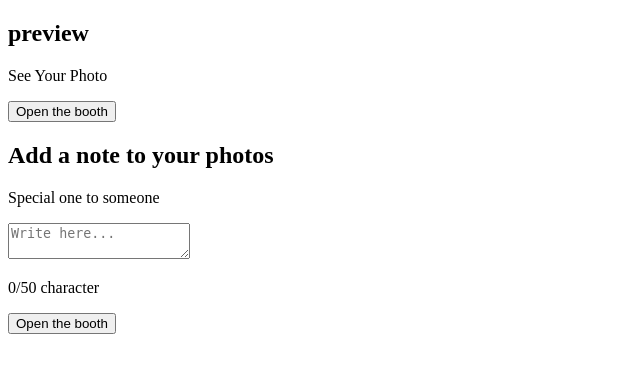
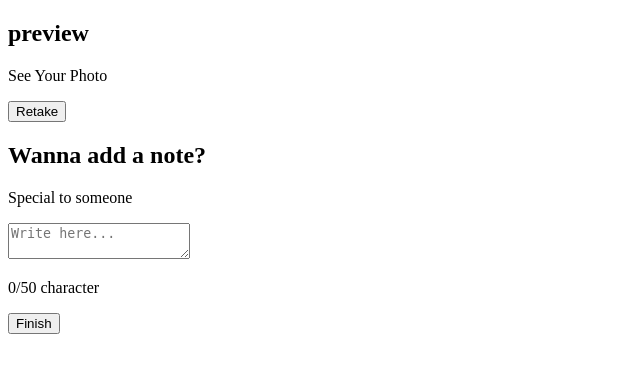
Before and after one commit to zuhraalya/photobooth-web-PAW, a Laravel app: page /editor in a window 1280 px wide. Shown: the top 373 px of the page, without its empty margins (0-640 px from the left). Run offline with Laravel 12, Linux system fonts and the light colour scheme.

Commit message:
feat: update photo preview and note layout

```diff
--- a/resources/views/editor/index.blade.php
+++ b/resources/views/editor/index.blade.php
@@ -4,27 +4,31 @@
 <head>
     <meta charset="UTF-8">
     <meta name="viewport" content="width=device-width, initial-scale=1.0">
-    <title>Photobooth - Photo Editor</title>
+    <title>Photobooth - Photo Preview</title>
 </head>
 <body>
 
     <main class="editor-container">
 
-        <!-- Bagian Preview -->
+        <!-- Bagian Preview Foto -->
         <section class="preview-section">
 
             <h1>preview</h1>
 
-            <div class="preview-header">
-                <p>See Your Photo</p>
+            <div class="preview-card">
+
+                <div class="preview-header">
+                    <p>See Your Photo</p>
+                </div>
+
+                <div class="photo-preview">
+                    <!-- Foto hasil pengambilan akan ditampilkan di sini -->
+                </div>
+
             </div>
 
-            <div class="photo-preview">
-                <!-- Area untuk menampilkan foto -->
-            </div>
-
-            <button type="button" class="preview-button">
-                Open the booth
+            <button type="button" class="retake-button">
+                Retake
             </button>
 
         </section>
@@ -34,8 +38,8 @@
         <section class="note-section">
 
             <div class="note-heading">
-                <h2>Add a note to your photos</h2>
-                <p>Special one to someone</p>
+                <h2>Wanna add a note?</h2>
+                <p>Special to someone</p>
             </div>
 
             <div class="note-input-container">
@@ -52,8 +56,8 @@
 
             </div>
 
-            <button type="button" class="note-button">
-                Open the booth
+            <button type="button" class="finish-button">
+                Finish
             </button>
 
         </section>
```
